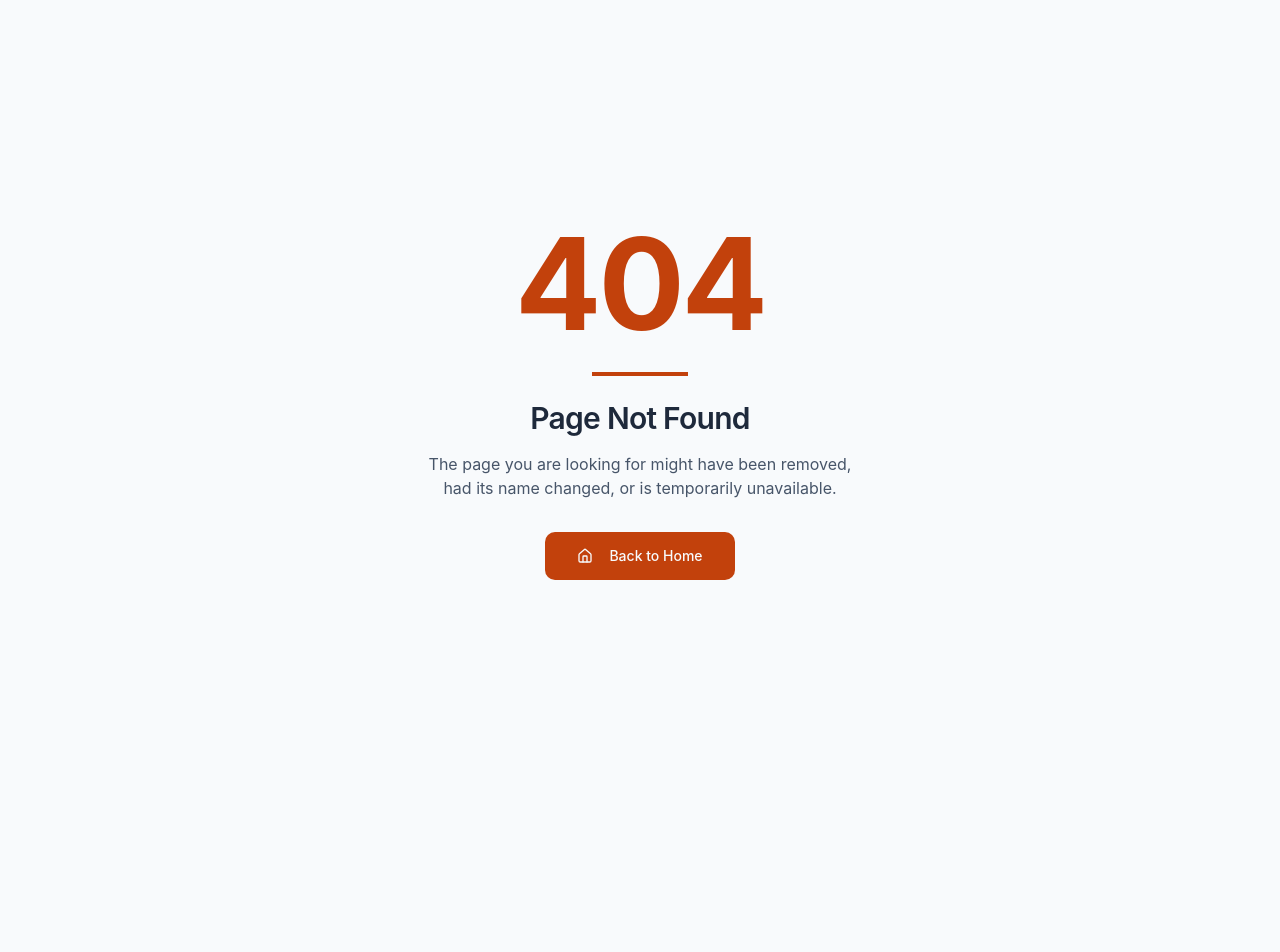
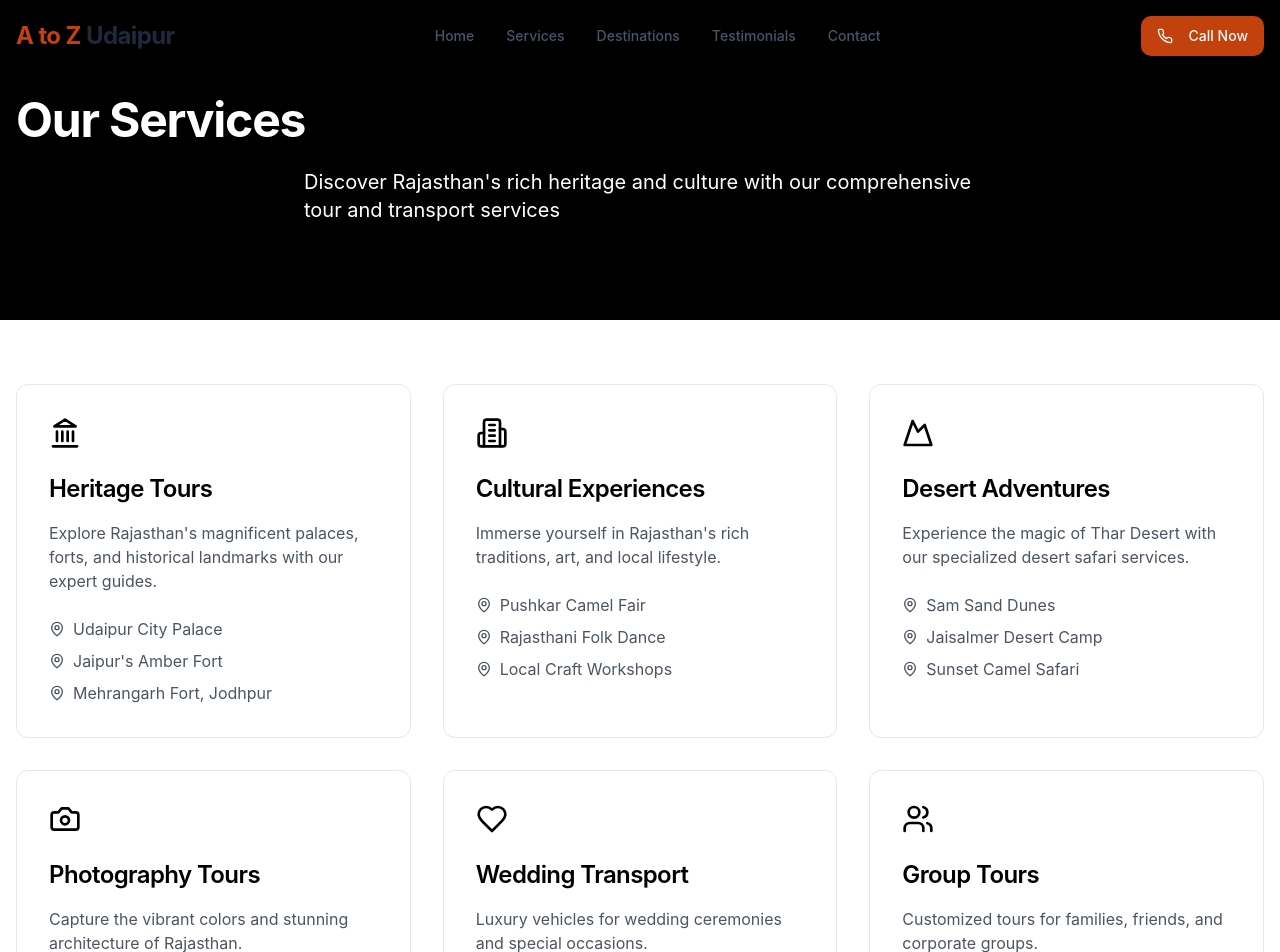
Before and after one commit to imshn/modern-taxi-helper, a React (Vite) app: page /services in a window 1280 px wide. Before the commit this address had no page. Shown: the top 952 px of the page. Before the commit the page ends 800 px from the top, so only its background shows below. Built offline with nearby package versions, Linux system fonts and the light colour scheme.

Commit message:
Update colors and services
Updates colors to a black and white theme and adds more services for tourist attractions in Rajasthan. Creates new pages for services. Uses original images of service places.

```diff
--- a/src/App.tsx
+++ b/src/App.tsx
@@ -5,6 +5,7 @@ import { TooltipProvider } from "@/components/ui/tooltip";
 import { QueryClient, QueryClientProvider } from "@tanstack/react-query";
 import { BrowserRouter, Routes, Route } from "react-router-dom";
 import Index from "./pages/Index";
+import ServicesPage from "./pages/ServicesPage";
 import NotFound from "./pages/NotFound";
 
 const queryClient = new QueryClient();
@@ -17,7 +18,7 @@ const App = () => (
       <BrowserRouter>
         <Routes>
           <Route path="/" element={<Index />} />
-          {/* ADD ALL CUSTOM ROUTES ABOVE THE CATCH-ALL "*" ROUTE */}
+          <Route path="/services" element={<ServicesPage />} />
           <Route path="*" element={<NotFound />} />
         </Routes>
       </BrowserRouter>
--- a/src/components/Destinations.tsx
+++ b/src/components/Destinations.tsx
@@ -1,81 +1,8 @@
-
 import React, { useRef, useEffect } from 'react';
-import { ArrowRight } from 'lucide-react';
-
-const destinations = [
-  {
-    id: 1,
-    name: "Udaipur",
-    description: "The City of Lakes featuring stunning palaces and romantic settings.",
-    image: "https://images.unsplash.com/photo-1617516202907-ff75846e6667?ixlib=rb-4.0.3&ixid=M3wxMjA3fDB8MHxwaG90by1wYWdlfHx8fGVufDB8fHx8fA%3D%3D&auto=format&fit=crop&w=1074&q=80",
-    delay: "0"
-  },
-  {
-    id: 2,
-    name: "Jaipur",
-    description: "The Pink City known for its majestic forts and vibrant culture.",
-    image: "https://images.unsplash.com/photo-1599661046289-e31897846e41?ixlib=rb-4.0.3&ixid=M3wxMjA3fDB8MHxwaG90by1wYWdlfHx8fGVufDB8fHx8fA%3D%3D&auto=format&fit=crop&w=1170&q=80",
-    delay: "100"
-  },
-  {
-    id: 3,
-    name: "Jodhpur",
-    description: "The Blue City with the impressive Mehrangarh Fort and blue-painted houses.",
-    image: "https://images.unsplash.com/photo-1591089101324-2280d9360df0?ixlib=rb-4.0.3&ixid=M3wxMjA3fDB8MHxwaG90by1wYWdlfHx8fGVufDB8fHx8fA%3D%3D&auto=format&fit=crop&w=1074&q=80",
-    delay: "200"
-  },
-  {
-    id: 4,
-    name: "Pushkar",
-    description: "A sacred town with the beautiful Pushkar Lake and the only Brahma Temple.",
-    image: "https://images.unsplash.com/photo-1623065691913-e9a650810efd?ixlib=rb-4.0.3&ixid=M3wxMjA3fDB8MHxwaG90by1wYWdlfHx8fGVufDB8fHx8fA%3D%3D&auto=format&fit=crop&w=1074&q=80",
-    delay: "300"
-  },
-  {
-    id: 5,
-    name: "Mount Abu",
-    description: "Rajasthan's only hill station offering cool climate and scenic views.",
-    image: "https://images.unsplash.com/photo-1622308644420-b20142dc993c?ixlib=rb-4.0.3&ixid=M3wxMjA3fDB8MHxwaG90by1wYWdlfHx8fGVufDB8fHx8fA%3D%3D&auto=format&fit=crop&w=1170&q=80",
-    delay: "400"
-  },
-  {
-    id: 6,
-    name: "Ranthambore",
-    description: "Famous national park known for tiger sightings and ancient ruins.",
-    image: "https://images.unsplash.com/photo-1615963244664-5b845b2025ee?ixlib=rb-4.0.3&ixid=M3wxMjA3fDB8MHxwaG90by1wYWdlfHx8fGVufDB8fHx8fA%3D%3D&auto=format&fit=crop&w=1074&q=80",
-    delay: "500"
-  }
-];
-
-const DestinationCard = ({ destination, observerRef }: { destination: typeof destinations[0], observerRef: React.RefObject<HTMLDivElement> }) => {
-  return (
-    <div
-      ref={observerRef}
-      className="group relative overflow-hidden rounded-xl opacity-0 translate-y-8 transition-all duration-500"
-      style={{ transitionDelay: `${parseInt(destination.delay)}ms` }}
-    >
-      <div className="aspect-[4/3] overflow-hidden">
-        <img
-          src={destination.image}
-          alt={destination.name}
-          className="w-full h-full object-cover transition-transform duration-700 group-hover:scale-110"
-        />
-      </div>
-      <div className="absolute inset-0 bg-gradient-to-t from-slate-900/80 via-slate-900/50 to-transparent flex flex-col justify-end p-6">
-        <h3 className="text-xl font-semibold text-white mb-2">{destination.name}</h3>
-        <p className="text-slate-200 mb-4 text-sm">{destination.description}</p>
-        <div className="flex items-center text-terracotta-400 text-sm font-medium group-hover:text-terracotta-300 transition-colors duration-300">
-          <span>Explore Destination</span>
-          <ArrowRight className="ml-2 h-4 w-4 transition-transform duration-300 group-hover:translate-x-1" />
-        </div>
-      </div>
-    </div>
-  );
-};
 
 const Destinations = () => {
   const sectionRef = useRef<HTMLDivElement>(null);
-  const cardRefs = useRef<Array<HTMLDivElement | null>>(Array(destinations.length).fill(null));
+  const cardRefs = useRef<Array<HTMLDivElement | null>>([]);
 
   useEffect(() => {
     const observerOptions = {
@@ -109,27 +36,9 @@ const Destinations = () => {
   }, []);
 
   return (
-    <section id="destinations" className="section py-16 md:py-24 bg-sand-50">
+    <section ref={sectionRef} className="section bg-gray-50 py-16 md:py-24">
       <div className="container mx-auto">
-        <div className="text-center max-w-3xl mx-auto mb-16 opacity-0 translate-y-8" ref={sectionRef}>
-          <span className="inline-block px-3 py-1 mb-3 rounded-full bg-terracotta-500/10 text-terracotta-500 text-sm font-medium">
-            Popular Destinations
-          </span>
-          <h2 className="text-3xl md:text-4xl font-bold text-slate-800 mb-4">Explore Rajasthan's Treasures</h2>
-          <p className="text-slate-600 text-lg">
-            Discover the enchanting cities and destinations of Rajasthan with our reliable taxi services taking you to these magnificent places.
-          </p>
-        </div>
 
-        <div className="grid grid-cols-1 md:grid-cols-2 lg:grid-cols-3 gap-8">
-          {destinations.map((destination, index) => (
-            <DestinationCard
-              key={destination.id}
-              destination={destination}
-              observerRef={el => (cardRefs.current[index] = el)}
-            />
-          ))}
-        </div>
       </div>
     </section>
   );
--- a/src/components/Services.tsx
+++ b/src/components/Services.tsx
@@ -1,69 +1,72 @@
-
 import React, { useRef, useEffect } from 'react';
 import { CarTaxiFront, Users, Building, MapPin, Heart, Clock } from 'lucide-react';
+import { Link } from 'react-router-dom';
+import { Button } from './ui/button';
 
 const services = [
   {
     id: 1,
     title: "Airport Transfers",
     description: "Seamless pickup and drop-off services to and from airports across Rajasthan with professional drivers.",
-    icon: <CarTaxiFront className="h-10 w-10 text-terracotta-500" />,
+    icon: <CarTaxiFront className="h-10 w-10 text-gray-800" />,
     delay: "0"
   },
   {
     id: 2,
     title: "City Tours",
     description: "Expertly guided tours through Udaipur, Jaipur, and other beautiful cities of Rajasthan.",
-    icon: <Building className="h-10 w-10 text-terracotta-500" />,
+    icon: <Building className="h-10 w-10 text-gray-800" />,
     delay: "100"
   },
   {
     id: 3,
     title: "Outstation Trips",
     description: "Comfortable and reliable travel for your long-distance journeys between different cities.",
-    icon: <MapPin className="h-10 w-10 text-terracotta-500" />,
+    icon: <MapPin className="h-10 w-10 text-gray-800" />,
     delay: "200"
   },
   {
     id: 4,
     title: "Group Tours",
     description: "Spacious vehicles for group travel, perfect for families, friends, and corporate outings.",
-    icon: <Users className="h-10 w-10 text-terracotta-500" />,
+    icon: <Users className="h-10 w-10 text-gray-800" />,
     delay: "300"
   },
   {
     id: 5,
     title: "Wedding Transport",
     description: "Elegant transportation solutions for weddings and special events with decorated vehicles.",
-    icon: <Heart className="h-10 w-10 text-terracotta-500" />,
+    icon: <Heart className="h-10 w-10 text-gray-800" />,
     delay: "400"
   },
   {
     id: 6,
     title: "24/7 Availability",
     description: "Round-the-clock service ensuring you can travel whenever needed with just a call.",
-    icon: <Clock className="h-10 w-10 text-terracotta-500" />,
+    icon: <Clock className="h-10 w-10 text-gray-800" />,
     delay: "500"
   }
 ];
 
-const ServiceCard = ({ service, observerRef }: { service: typeof services[0], observerRef: React.RefObject<HTMLDivElement> }) => {
+const ServiceCard = ({ service }: { service: typeof services[0] }) => {
+  const cardRef = useRef<HTMLDivElement>(null);
+
   return (
     <div
-      ref={observerRef}
-      className="bg-white rounded-xl p-8 shadow-sm border border-slate-100 card-hover transition-all duration-300 opacity-0 translate-y-8"
+      ref={cardRef}
+      className="bg-white rounded-xl p-8 shadow-sm border border-gray-200 card-hover transition-all duration-300 opacity-0 translate-y-8"
       style={{ transitionDelay: `${parseInt(service.delay)}ms` }}
     >
       <div className="mb-6">{service.icon}</div>
-      <h3 className="text-xl font-semibold mb-3 text-slate-800">{service.title}</h3>
-      <p className="text-slate-600">{service.description}</p>
+      <h3 className="text-xl font-semibold mb-3 text-black">{service.title}</h3>
+      <p className="text-gray-600">{service.description}</p>
     </div>
   );
 };
 
 const Services = () => {
   const sectionRef = useRef<HTMLDivElement>(null);
-  const cardRefs = useRef<Array<HTMLDivElement | null>>(Array(services.length).fill(null));
+  const cardRefs = useRef<Array<HTMLDivElement | null>>([]);
 
   useEffect(() => {
     const observerOptions = {
@@ -83,12 +86,10 @@ const Services = () => {
 
     const observer = new IntersectionObserver(handleIntersect, observerOptions);
 
-    // Observe section
     if (sectionRef.current) {
       observer.observe(sectionRef.current);
     }
 
-    // Observe each card
     cardRefs.current.forEach(card => {
       if (card) observer.observe(card);
     });
@@ -101,14 +102,19 @@ const Services = () => {
   return (
     <section id="services" className="section bg-white py-16 md:py-24" ref={sectionRef}>
       <div className="container mx-auto">
-        <div className="text-center max-w-3xl mx-auto mb-16 opacity-0 translate-y-8" ref={el => (sectionRef.current = el)}>
-          <span className="inline-block px-3 py-1 mb-3 rounded-full bg-terracotta-500/10 text-terracotta-500 text-sm font-medium">
+        <div className="text-center max-w-3xl mx-auto mb-16">
+          <span className="inline-block px-3 py-1 mb-3 rounded-full bg-gray-100 text-gray-800 text-sm font-medium">
             Our Services
           </span>
-          <h2 className="text-3xl md:text-4xl font-bold text-slate-800 mb-4">Premium Transportation Services in Rajasthan</h2>
-          <p className="text-slate-600 text-lg">
+          <h2 className="text-3xl md:text-4xl font-bold text-black mb-4">Premium Transportation Services in Rajasthan</h2>
+          <p className="text-gray-600 text-lg">
             Discover our wide range of professional taxi and cab services designed to make your journey through Rajasthan comfortable and memorable.
           </p>
+          <Link to="/services" className="inline-block mt-6">
+            <Button variant="outline" className="border-black text-black hover:bg-black hover:text-white transition-colors">
+              View All Services
+            </Button>
+          </Link>
         </div>
 
         <div className="grid grid-cols-1 md:grid-cols-2 lg:grid-cols-3 gap-8">
@@ -116,7 +122,6 @@ const Services = () => {
             <ServiceCard
               key={service.id}
               service={service}
-              observerRef={el => (cardRefs.current[index] = el)}
             />
           ))}
         </div>
--- /dev/null
+++ b/src/pages/ServicesPage.tsx
@@ -0,0 +1,91 @@
+
+import React, { useEffect } from 'react';
+import MainLayout from '@/layouts/MainLayout';
+import { MapPin, Star, Users, CarTaxiFront, Building2, Heart, Landmark, CameraIcon, Mountain } from 'lucide-react';
+
+const serviceCategories = [
+  {
+    title: "Heritage Tours",
+    description: "Explore Rajasthan's magnificent palaces, forts, and historical landmarks with our expert guides.",
+    icon: <Landmark className="h-8 w-8" />,
+    places: ["Udaipur City Palace", "Jaipur's Amber Fort", "Mehrangarh Fort, Jodhpur"]
+  },
+  {
+    title: "Cultural Experiences",
+    description: "Immerse yourself in Rajasthan's rich traditions, art, and local lifestyle.",
+    icon: <Building2 className="h-8 w-8" />,
+    places: ["Pushkar Camel Fair", "Rajasthani Folk Dance", "Local Craft Workshops"]
+  },
+  {
+    title: "Desert Adventures",
+    description: "Experience the magic of Thar Desert with our specialized desert safari services.",
+    icon: <Mountain className="h-8 w-8" />,
+    places: ["Sam Sand Dunes", "Jaisalmer Desert Camp", "Sunset Camel Safari"]
+  },
+  {
+    title: "Photography Tours",
+    description: "Capture the vibrant colors and stunning architecture of Rajasthan.",
+    icon: <CameraIcon className="h-8 w-8" />,
+    places: ["Lake Pichola", "Hawa Mahal", "Rural Villages"]
+  },
+  {
+    title: "Wedding Transport",
+    description: "Luxury vehicles for wedding ceremonies and special occasions.",
+    icon: <Heart className="h-8 w-8" />,
+    places: ["Destination Weddings", "Pre-wedding Shoots", "Wedding Guest Transport"]
+  },
+  {
+    title: "Group Tours",
+    description: "Customized tours for families, friends, and corporate groups.",
+    icon: <Users className="h-8 w-8" />,
+    places: ["Multi-city Tours", "Corporate Retreats", "Family Packages"]
+  }
+];
+
+const ServicesPage = () => {
+  useEffect(() => {
+    window.scrollTo(0, 0);
+  }, []);
+
+  return (
+    <MainLayout>
+      <div className="bg-white">
+        {/* Hero Section */}
+        <div className="relative py-24 bg-black text-white">
+          <div className="container mx-auto px-4">
+            <h1 className="text-4xl md:text-5xl font-bold mb-6">Our Services</h1>
+            <p className="text-lg md:text-xl max-w-2xl mx-auto">
+              Discover Rajasthan's rich heritage and culture with our comprehensive tour and transport services
+            </p>
+          </div>
+        </div>
+
+        {/* Services Grid */}
+        <div className="container mx-auto px-4 py-16">
+          <div className="grid grid-cols-1 md:grid-cols-2 lg:grid-cols-3 gap-8">
+            {serviceCategories.map((category, index) => (
+              <div
+                key={index}
+                className="border border-gray-200 rounded-lg p-8 hover:shadow-lg transition-shadow duration-300"
+              >
+                <div className="mb-6 text-black">{category.icon}</div>
+                <h3 className="text-2xl font-semibold mb-4 text-black">{category.title}</h3>
+                <p className="text-gray-600 mb-6">{category.description}</p>
+                <div className="space-y-2">
+                  {category.places.map((place, placeIndex) => (
+                    <div key={placeIndex} className="flex items-center text-gray-600">
+                      <MapPin className="h-4 w-4 mr-2" />
+                      <span>{place}</span>
+                    </div>
+                  ))}
+                </div>
+              </div>
+            ))}
+          </div>
+        </div>
+      </div>
+    </MainLayout>
+  );
+};
+
+export default ServicesPage;
```
